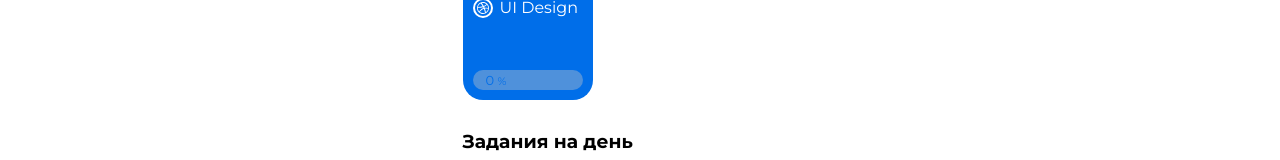
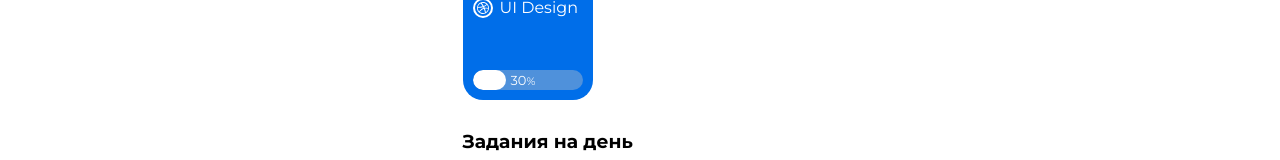
Before and after one commit to walentyao/scheduler, a Vue app: page / in a window 1280 px wide. Shown: the part 280-440 px from the top of the page. Built offline with nearby package versions, Linux system fonts and the light colour scheme.

Commit message:
fix: update customprogressbar

```diff
--- a/src/entities/CardTask/components/CardTask.vue
+++ b/src/entities/CardTask/components/CardTask.vue
@@ -1,11 +1,14 @@
 <script setup lang="ts">
 import CustomProgressBar from '@/shared/components/CustomProgressBar.vue';
-import { ref } from 'vue';
+import { type Component, ref } from 'vue';
 
-const proc = ref(0);
-// setInterval(() => {
-//   proc.value += 1;
-// }, 1000);
+interface IProps {
+  days: string;
+  image?: Component;
+  taskComplete: number;
+}
+
+const proc = ref(30);
 </script>
 
 <template>
--- a/src/shared/components/CustomProgressBar.vue
+++ b/src/shared/components/CustomProgressBar.vue
@@ -1,5 +1,5 @@
 <script setup lang="ts">
-import { computed, ref, watch } from 'vue';
+import { computed, onMounted, onUpdated, ref } from 'vue';
 
 interface IStyleProgress {
   backColor: string;
@@ -14,17 +14,27 @@ interface IProps {
 
 const props = defineProps<IProps>();
 
-const refToTextPercentages = ref<HTMLSpanElement>();
+const refToLine = ref<HTMLDivElement>(null);
+const refToPercentages = ref<HTMLSpanElement>(null);
+const leftShiftFromLine = ref<number>(0);
+const colorPercentages = ref<string>('');
 
-const leftShiftFromLine = computed(() => {
-  return refToTextPercentages.value?.offsetWidth ?? 0;
+const updateStateComponent = () => {
+  leftShiftFromLine.value = refToLine.value.offsetWidth + 5;
+  colorPercentages.value = 'white';
+
+  if (props.percentages > 50) {
+    leftShiftFromLine.value -= refToPercentages.value.offsetWidth + 10;
+    colorPercentages.value = props.styleProgress.percentagesColor;
+  }
+};
+
+onMounted(() => {
+  updateStateComponent();
 });
-
-watch(leftShiftFromLine, () => {
-  console.log(leftShiftFromLine);
+onUpdated(() => {
+  updateStateComponent();
 });
-
-// TODO изучить момент с тем, как пропсы обновляют компонент
 </script>
 
 <template>
@@ -33,17 +43,20 @@ watch(leftShiftFromLine, () => {
     :style="{
       '--color-back': styleProgress.backColor,
       '--color-line': styleProgress.lineColor,
-      '--color-percentages': styleProgress.percentagesColor,
+      '--color-percentages': colorPercentages,
       '--percentages-line': percentages.toString() + '%',
+      '--shift-percentages': leftShiftFromLine.toString() + 'px',
     }"
   >
-    <div class="progress-bar__line"></div>
+    <div
+      class="progress-bar__line"
+      ref="refToLine"
+    ></div>
     <div class="progress-bar__percentages">
       <span
         class="progress-bar__percentages_text"
-        ref="refToTextPercentages"
-        >{{ percentages }}
-        <small>%</small>
+        ref="refToPercentages"
+        >{{ percentages }}<small>%</small>
       </span>
     </div>
   </div>
@@ -55,6 +68,7 @@ watch(leftShiftFromLine, () => {
   --color-line: white;
   --percentages-line: 80%;
   --color-percentages: white;
+  --shift-percentages: 0;
 
   background: var(--color-back);
   height: 20px;
@@ -65,6 +79,7 @@ watch(leftShiftFromLine, () => {
   position: relative;
 
   &__line {
+    transition: width 0.5s linear;
     background: var(--color-line);
     width: var(--percentages-line);
     height: 100%;
@@ -80,7 +95,8 @@ watch(leftShiftFromLine, () => {
 
     &_text {
       position: relative;
-      left: 13px;
+      transition: left 0.5s linear;
+      left: var(--shift-percentages);
       font-size: 13px;
       text-align: center;
     }
```
